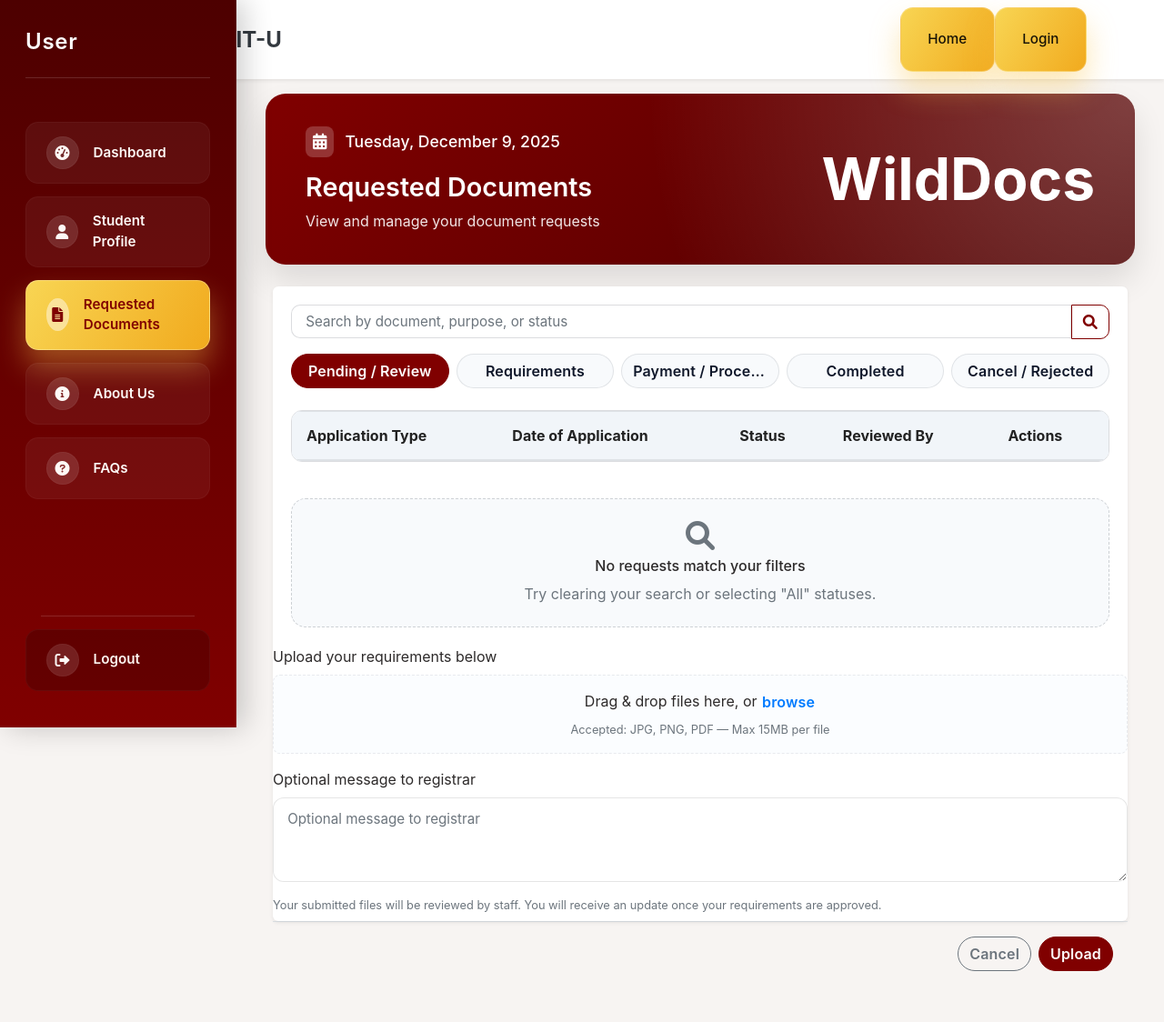
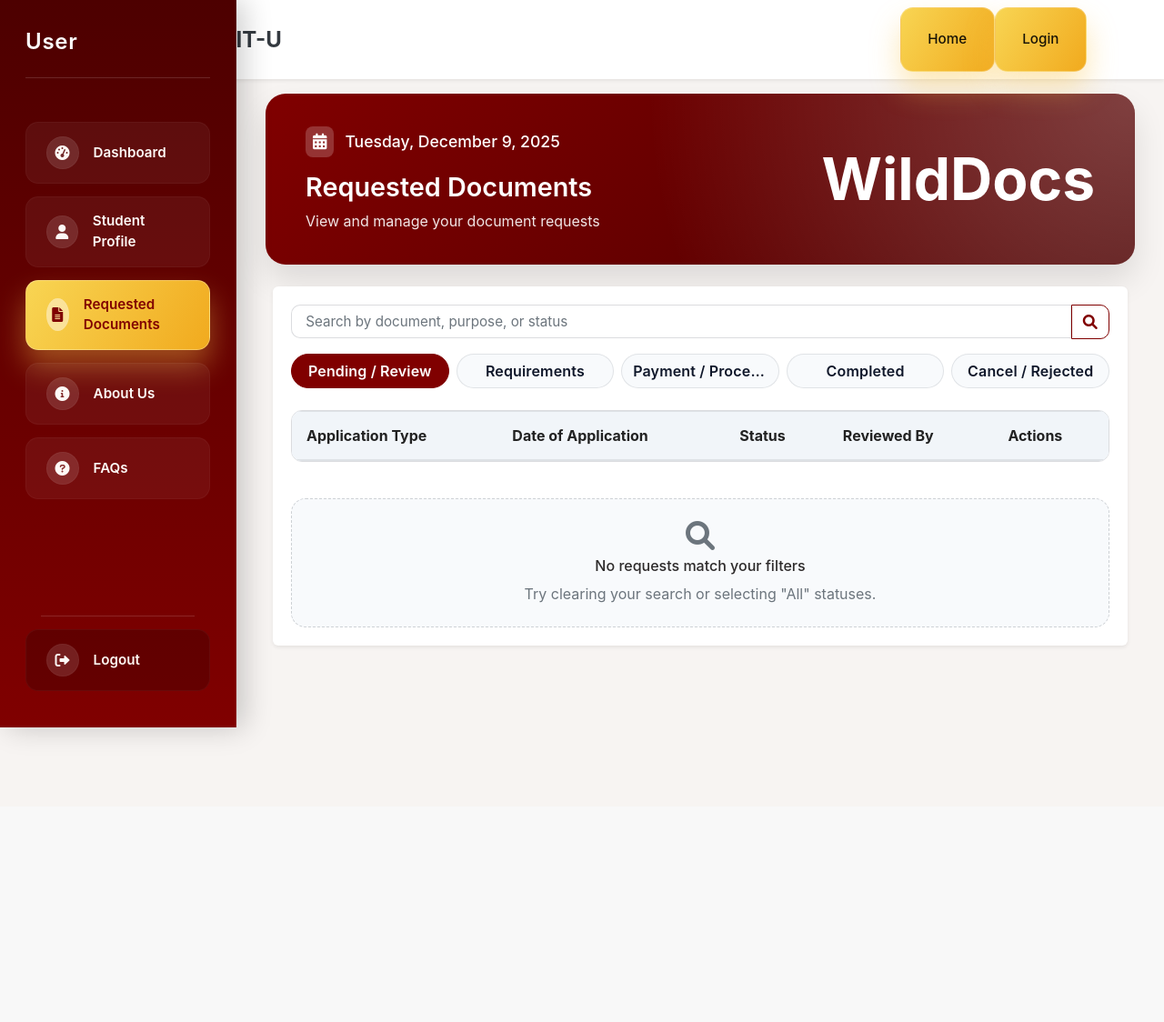
Before and after one commit to Kribzyh/CSIT327-G6-WildDocs, a Django app: template dashboard/templates/requested_documents.html in a window 1280 px wide. Shown: the whole page at 91% size. After the commit the page ends 817 px from the top, so only its background shows below. Run offline with Django 5.2, Linux system fonts and the light colour scheme; the template is opened without the code that fills it: most values are stand-ins (such as "Sample title", 1, 10 or a date in 2020); some libraries are stand-ins or nearby versions.

Commit message:
Implement pop-up modals for requirements and payment upload actions in student requested documents; remove old panels

```diff
--- a/dashboard/templates/requested_documents.html
+++ b/dashboard/templates/requested_documents.html
@@ -418,67 +418,63 @@
               <!-- Instructions modal removed -->
                       </div>
 
+                      <!-- Requirements Modal (pop-up) -->
+                      <div id="requirementsModal" class="modal fade" tabindex="-1" aria-labelledby="requirementsModalLabel" aria-hidden="true">
+                        <div class="modal-dialog">
                           <form id="requirementsModalForm" method="post" enctype="multipart/form-data">
                             {% csrf_token %}
+                            <div class="modal-content">
+                              <div class="modal-header">
+                                <h5 class="modal-title" id="requirementsModalLabel">Submit Requirements</h5>
+                                <button type="button" class="btn-close" data-bs-dismiss="modal" aria-label="Close"></button>
+                              </div>
+                              <div class="modal-body">
                                 <div class="mb-3">
                                   <label for="modal_requirements_file" class="form-label">Upload your requirements below</label>
-                          <div id="dropZone" class="p-3 mb-2" style="border:1px dashed rgba(15,23,42,0.08); border-radius:8px; background:#fbfdff; text-align:center;">
-                            <div id="dropText">Drag &amp; drop files here, or <button type="button" id="dropBrowse" class="btn btn-link p-0">browse</button></div>
-                            <input id="modal_requirements_file" type="file" name="requirements_file[]" class="d-none" multiple accept="image/*,.pdf">
-                            <div id="dropHelp" class="text-muted small mt-2">Accepted: JPG, PNG, PDF — Max 15MB per file</div>
-                          </div>
-                          <div id="filesPreview" class="mb-2"></div>
+                                  <input id="modal_requirements_file" type="file" name="requirements_file[]" class="form-control" multiple accept="image/*,.pdf">
+                                  <div class="form-text">Accepted: JPG, PNG, PDF — Max 15MB per file</div>
                                 </div>
                                 <div class="mb-3">
                                   <label for="modal_student_note" class="form-label">Optional message to registrar</label>
                                   <textarea id="modal_student_note" name="student_note" class="form-control" rows="3" placeholder="Optional message to registrar"></textarea>
                                 </div>
-                        <div id="submitInfo" class="text-muted small mb-2">Your submitted files will be reviewed by staff. You will receive an update once your requirements are approved.</div>
+                                <div class="text-muted small mb-2">Your submitted files will be reviewed by staff. You will receive an update once your requirements are approved.</div>
+                              </div>
+                              <div class="modal-footer">
+                                <button type="button" class="btn btn-outline-secondary" data-bs-dismiss="modal">Cancel</button>
+                                <button type="submit" class="btn btn-primary">Upload</button>
+                              </div>
+                            </div>
                           </form>
                         </div>
-                    <div class="modal-footer">
-                      <button id="requirementsModalCancel" type="button" class="btn btn-outline-secondary">Cancel</button>
-                      <button id="requirementsModalUpload" type="button" class="btn btn-primary">Upload</button>
                       </div>
-                  </dialog>
-                </div>
-              </div>
-                <!-- Upload Payment Receipt Modal -->
-                <div id="paymentModal" class="d-none" aria-hidden="true">
-                  <div class="modal-backdrop-blur" role="dialog" aria-modal="true">
-                    <dialog class="modal-card" id="paymentDialog">
+                      <!-- Payment Modal (pop-up) -->
+                      <div id="paymentModal" class="modal fade" tabindex="-1" aria-labelledby="paymentModalLabel" aria-hidden="true">
+                        <div class="modal-dialog">
+                          <form id="paymentModalForm" method="post" enctype="multipart/form-data">
+                            {% csrf_token %}
+                            <div class="modal-content">
                               <div class="modal-header">
-                        <h5 class="mb-0">Upload Payment Receipt</h5>
-                        <button type="button" class="modal-close" id="paymentModalClose" aria-label="Close">×</button>
+                                <h5 class="modal-title" id="paymentModalLabel">Upload Payment Receipt</h5>
+                                <button type="button" class="btn-close" data-bs-dismiss="modal" aria-label="Close"></button>
                               </div>
                               <div class="modal-body">
-                        <p class="text-muted small mb-2">Please upload your payment receipt. Accepted: JPG, PNG, PDF. Max 10MB.</p>
-                        <form id="paymentModalForm" method="post" enctype="multipart/form-data">
-                          {% csrf_token %}
                                 <div class="mb-3">
-                            <div class="payment-file-row">
-                              <label class="payment-file-label" for="payment_receipt_file">
-                                <svg width="18" height="18" viewBox="0 0 24 24" fill="none" xmlns="http://www.w3.org/2000/svg"><path d="M12 3v10" stroke="#800000" stroke-width="1.5" stroke-linecap="round" stroke-linejoin="round"/><path d="M9 6l3-3 3 3" stroke="#800000" stroke-width="1.5" stroke-linecap="round" stroke-linejoin="round"/></svg>
-                                <span class="payment-file-name" id="paymentFileDisplay">Choose a file…</span>
-                              </label>
-                              <div style="flex:1;text-align:right">
-                                <img id="paymentPreview" class="payment-preview d-none" alt="preview">
-                              </div>
-                            </div>
-                            <input id="payment_receipt_file" type="file" name="payment_receipt" class="d-none" accept="image/*,.pdf">
-                            <div id="paymentFileHelp" class="text-muted small mt-2">Accepted formats: JPG, PNG, PDF — Max 10MB</div>
+                                  <label for="payment_receipt_file" class="form-label">Upload your payment receipt</label>
+                                  <input id="payment_receipt_file" type="file" name="payment_receipt" class="form-control" accept="image/*,.pdf">
+                                  <div class="form-text">Accepted formats: JPG, PNG, PDF — Max 10MB</div>
                                 </div>
                                 <div class="mb-3">
                                   <label for="payment_reference_code" class="form-label">Payment reference (optional)</label>
                                   <input id="payment_reference_code" name="payment_reference_code" class="form-control" placeholder="Transaction ID or reference">
                                 </div>
-                        </form>
                               </div>
                               <div class="modal-footer">
-                        <button id="paymentModalCancel" type="button" class="btn btn-outline-secondary">Cancel</button>
-                        <button id="paymentModalUpload" type="button" class="btn btn-maroon">Upload Receipt</button>
+                                <button type="button" class="btn btn-outline-secondary" data-bs-dismiss="modal">Cancel</button>
+                                <button type="submit" class="btn btn-maroon">Upload Receipt</button>
                               </div>
-                    </dialog>
+                            </div>
+                          </form>
                         </div>
                       </div>
             </div>
```
Lines whose indentation alone changed are shown as unchanged.
